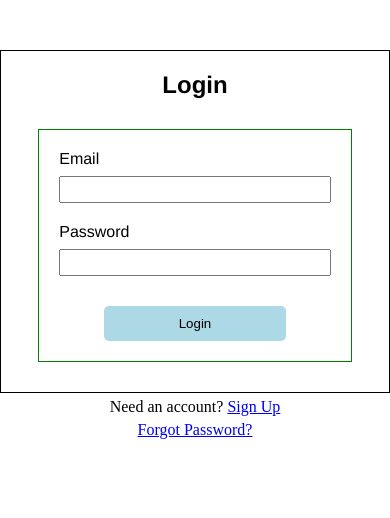
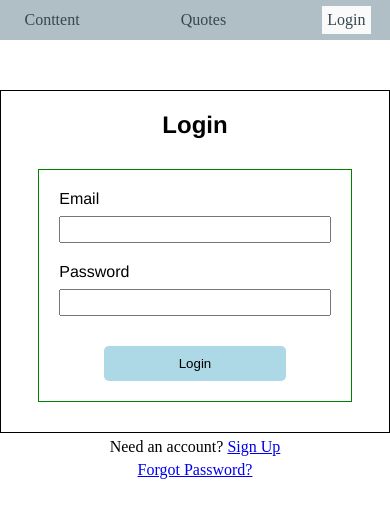
Before and after one commit to TheLastCodeSlinger/Alan-Watts-Firebase-Auth-Data, a React (Create React App) app: page /login in a window 390 px wide. Shown: the top 518 px of the page. Built offline with nearby package versions, Linux system fonts and the light colour scheme; no server answers.

Commit message:
Added NavBar.js in App.js. Has all links/styles/responsive and changes Links depending on login/logout

```diff
--- a/src/components/App.js
+++ b/src/components/App.js
@@ -9,12 +9,14 @@ import Login from "./Login";
 import ForgotPassword from "./ForgotPassword";
 import Content from "./Content";
 import Quotes from "./QuoteDisplay";
+import Navbar from "./NavBar";
 
 function App() {
   return (
     <>
       <AuthProvider>
         <Router>
+          <Navbar />
           <Switch>
             <PrivateRoute path="/" exact component={Dashboard} />
             <Route path="/signup">
--- /dev/null
+++ b/src/components/NavBar.js
@@ -0,0 +1,62 @@
+import React from "react";
+import { NavLink } from "react-router-dom";
+import styled from "styled-components";
+import { useAuth } from "../context/AuthContext";
+
+const NavbarWrapper = styled.div`
+  width: 100%;
+  height: 40px;
+  margin: 0 auto;
+  top: 0;
+  background-color: ${(props) => props.theme.colors.lighter};
+  positon: absolute;
+  display: flex;
+  align-items: center;
+`;
+
+const NavItems = styled.ul`
+  text-decoration: none;
+  display: flex;
+  width: 90%;
+  justify-content: space-between;
+  margin: 0 auto;
+  padding: 0;
+`;
+
+const NavLinks = styled(NavLink)`
+  padding: 5px;
+  text-decoration: none;
+  fontsize: 20px;
+  display: inline-flex;
+  justify-content: space-between;
+  color: ${(props) => props.theme.colors.main};
+  &:hover {
+    background-color: ${(props) => props.theme.colors.text};
+  }
+  &.active {
+    background-color: ${(props) => props.theme.colors.text};
+  }
+`;
+
+export default function Navbar() {
+  const { currentUser, logout } = useAuth();
+  console.log(currentUser);
+  return (
+    <NavbarWrapper>
+      <NavItems>
+        <NavLinks to="/content">Conttent</NavLinks>
+        <NavLinks to="/quotes">Quotes</NavLinks>
+        {currentUser ? (
+          <>
+            <NavLinks to="/bookmarks">Bookmarks</NavLinks>
+            <div onClick={logout}>
+              <NavLinks to="/content">Logout</NavLinks>
+            </div>
+          </>
+        ) : (
+          <NavLinks to="/login">Login</NavLinks>
+        )}
+      </NavItems>
+    </NavbarWrapper>
+  );
+}
--- a/src/components/QuoteDisplay.js
+++ b/src/components/QuoteDisplay.js
@@ -57,7 +57,6 @@ export default function QuoteDisplay() {
 
   useEffect(() => {
     setCurrentQuote(Quotes[Math.floor(Math.random() * 100)]);
-    console.log(currentQuote);
   }, []);
 
   const nextQuoteHandler = () => {
```
